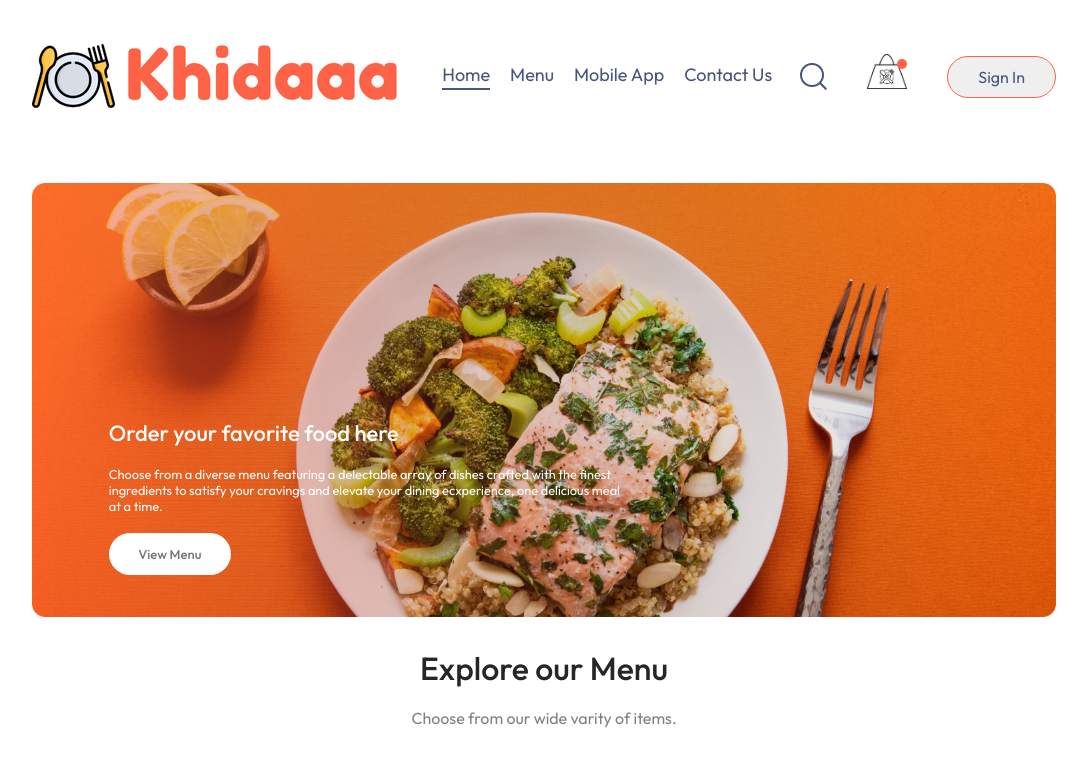
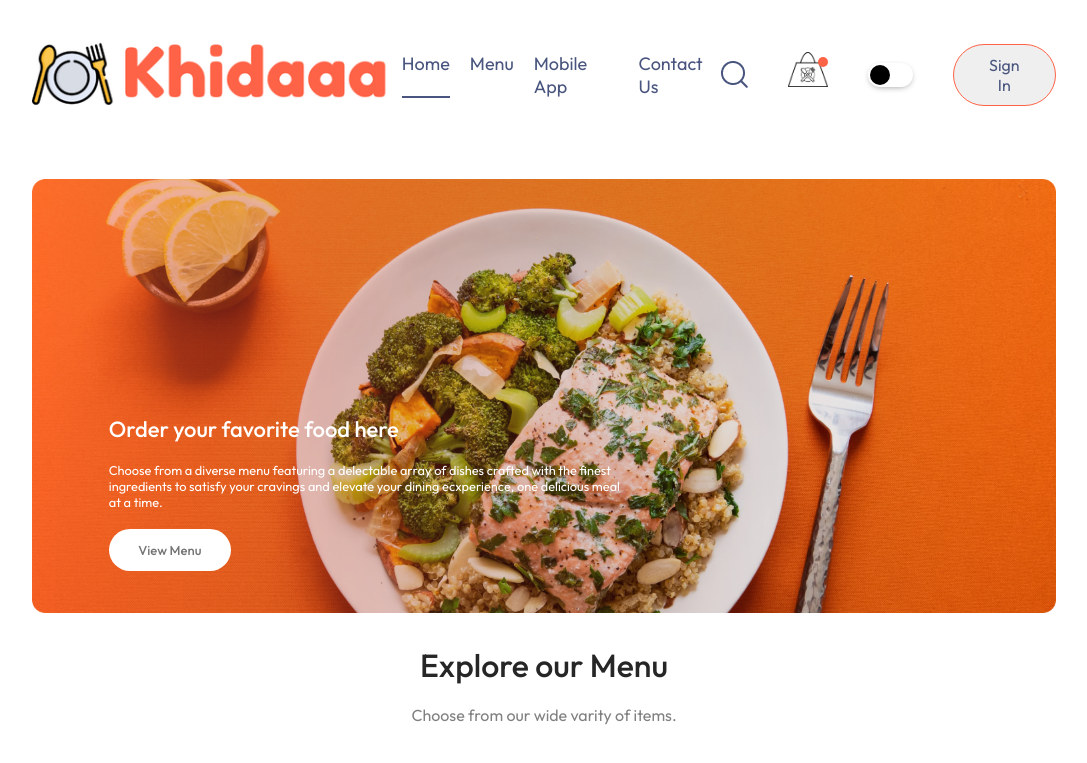
Before and after one commit to sezid/khidaaa, a React (Vite) app in the folder frontend/: page / in a window 1280 px wide. Shown: the top 763 px of the page, without its empty margins (96-1183 px from the left). Built offline with nearby package versions, Linux system fonts and the light colour scheme.

Commit message:
added dark mode button which changes value
not complete

```diff
--- a/frontend/src/components/Navbar/Navbar.css
+++ b/frontend/src/components/Navbar/Navbar.css
@@ -71,3 +71,34 @@
     top: -30px;
     right: -30px;
 }
+
+
+label {
+    position: relative;
+    width: 50px;
+    height: 24px;
+    background: #fff;
+    display: inline-block;
+    border-radius: 100px;
+    box-shadow: 0px 2px 6px -2px rgba(0, 0, 0, 0.4)
+  }
+
+  label .fill {
+    position: absolute;
+    left: 2px;
+    top: 2px;
+    bottom: 0;
+    border-radius: 50%;
+    background: black;
+    width: 20px;
+    height: 20px;
+    transition: 0.4s left;
+  }
+
+  label input {
+    width: 0;
+    visibility: hidden;
+  }
+  label input:checked + span.fill {
+    left: calc(100% - 22px);
+  }
--- a/frontend/src/components/Navbar/Navbar.jsx
+++ b/frontend/src/components/Navbar/Navbar.jsx
@@ -1,9 +1,11 @@
-import React, { useState } from 'react'
+import React, { useContext, useState } from 'react'
 import './Navbar.css'
 import { assets } from '../../assets/assets'
+import { StoreContext } from '../../context/StoreContext';
 
 function Navbar() {
 
+  const {dMode}=useContext(StoreContext);
   const [menu,setMenu]=useState("home");
 
   return (
@@ -21,6 +23,10 @@ function Navbar() {
           <img src={assets.basket_icon} alt="" />
           <div className='dot'></div>
         </div>
+        <label>
+            <input onClick={()=>dMode()} type="checkbox" />
+            <span class="fill"></span>
+        </label>
         <button>Sign In</button>
       </div>
     </div>
--- a/frontend/src/context/StoreContext.jsx
+++ b/frontend/src/context/StoreContext.jsx
@@ -6,6 +6,7 @@ export const StoreContext =createContext(null);
 const StoreContextProvider = (props) =>{
 
     const [cartItems, setCartItems]=useState({});
+    const [darkMode,setDarkMode]=useState(false);
 
     const addToCart=(itemId)=>{
         if(!cartItems[itemId]){
@@ -24,6 +25,20 @@ const StoreContextProvider = (props) =>{
         setCartItems((prev)=>({...prev,[itemId]:prev[itemId]*0}));
       };
 
+    const dMode=()=>{
+
+        if (darkMode){
+            setDarkMode(false);
+            console.log(darkMode)
+        }
+        else {
+            setDarkMode(true);
+            console.log(darkMode);
+
+        }
+
+    }
+
 
     useEffect(()=>{
         console.log(cartItems);
@@ -35,7 +50,8 @@ const StoreContextProvider = (props) =>{
         setCartItems,
         addToCart,
         removeFromCart,
-        deleteFromCart
+        deleteFromCart,
+        dMode
 
     }
 
```
